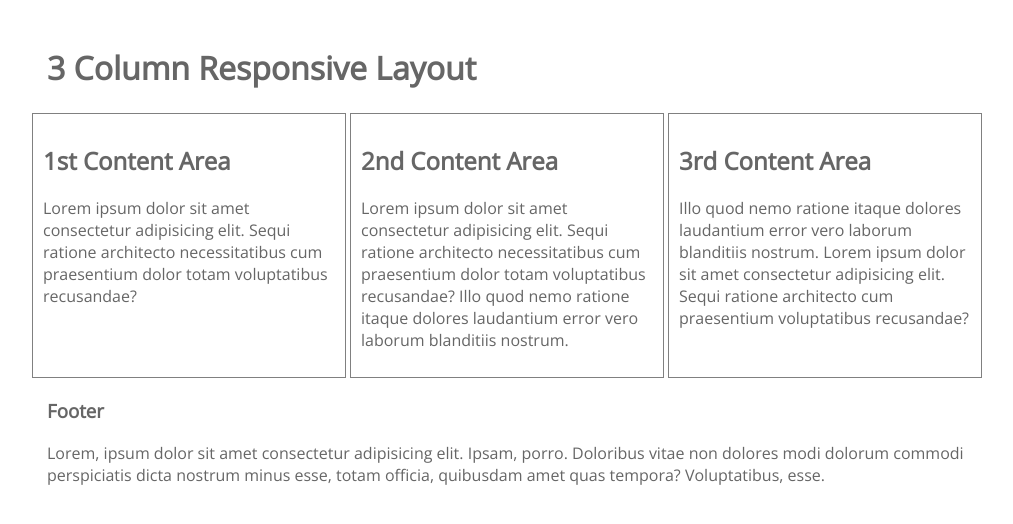
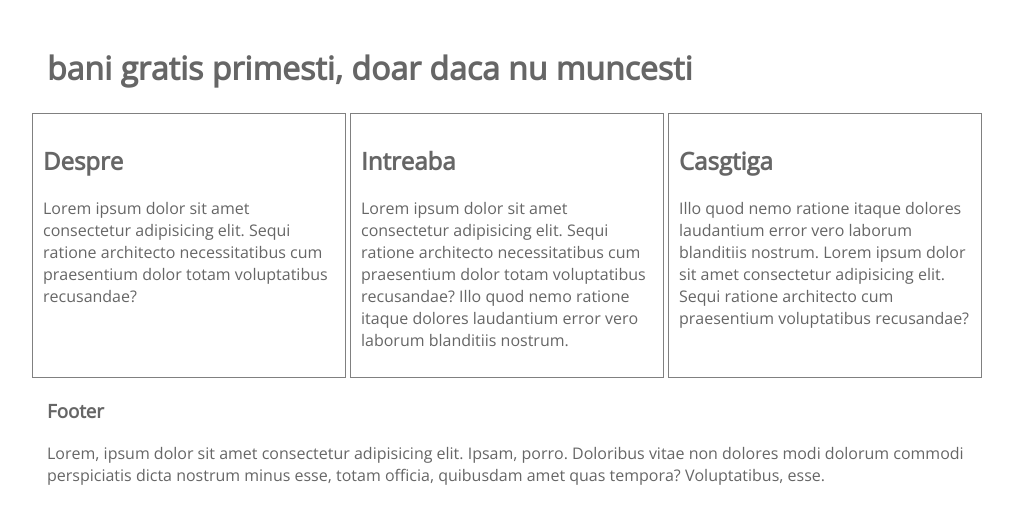
Before and after one commit to changeuser/bg, a plain HTML site: page index.html in a window 1280 px wide. Shown: the whole page, without its empty margins (133-1146 px from the left). Drawn offline with nearby package versions, Linux system fonts and the light colour scheme.

Commit message:
Update index.html

```diff
--- a/index.html
+++ b/index.html
@@ -3,7 +3,7 @@
 
 <head>
   <meta charset="UTF-8">
-  <title>3 Column Responsive Layout</title>
+  <title>bani.gratis</title>
 
 
 
@@ -17,23 +17,23 @@
   <div class="wrapper">
 
 	<header>
-		<h1>3 Column Responsive Layout</h1>
+		<h1>bani gratis primesti, doar daca nu muncesti</h1>
 	</header>
 
 <section class="columns">
 
 	<div class="column">
-		<h2>1st Content Area</h2>
+		<h2>Despre</h2>
 		<p>Lorem ipsum dolor sit amet consectetur adipisicing elit. Sequi ratione architecto necessitatibus cum praesentium dolor totam voluptatibus recusandae?</p>
 	</div>
 
 	<div class="column">
-		<h2>2nd Content Area</h2>
+		<h2>Intreaba</h2>
 		<p>Lorem ipsum dolor sit amet consectetur adipisicing elit. Sequi ratione architecto necessitatibus cum praesentium dolor totam voluptatibus recusandae? Illo quod nemo ratione itaque dolores laudantium error vero laborum blanditiis nostrum.</p>
 	</div>
 
   <div class="column">
-		<h2>3rd Content Area</h2>
+		<h2>Casgtiga</h2>
 		<p>Illo quod nemo ratione itaque dolores laudantium error vero laborum blanditiis nostrum. Lorem ipsum dolor sit amet consectetur adipisicing elit. Sequi ratione architecto cum praesentium voluptatibus recusandae?</p>
 	</div>
 
```
